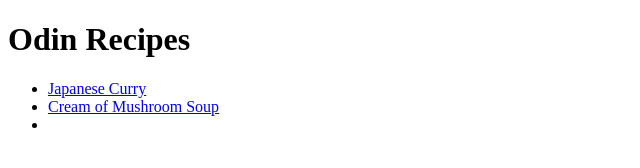
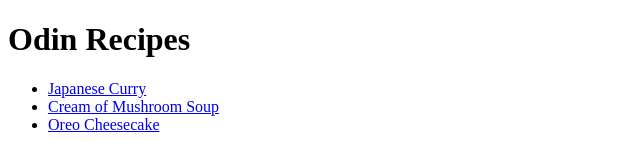
Before and after one commit to AliceFantasia/odin-recipes, a plain HTML site: page index.html in a window 1280 px wide. Shown: the whole page, without its empty margins (0-640 px from the left). Drawn offline with Linux system fonts and the light colour scheme.

Commit message:
Added 3rd link to the homepage

```diff
--- a/index.html
+++ b/index.html
@@ -10,7 +10,7 @@
     <ul>
         <li><a href="recipes/jpcurry.html">Japanese Curry</a></li>
         <li><a href="recipes/mushroomsoup.html">Cream of Mushroom Soup</a></li>
-        <li></li>
+        <li><a href="recipes/oreocheesecake.html">Oreo Cheesecake</a></li>
     </ul>
 </body>
 </html>
```
